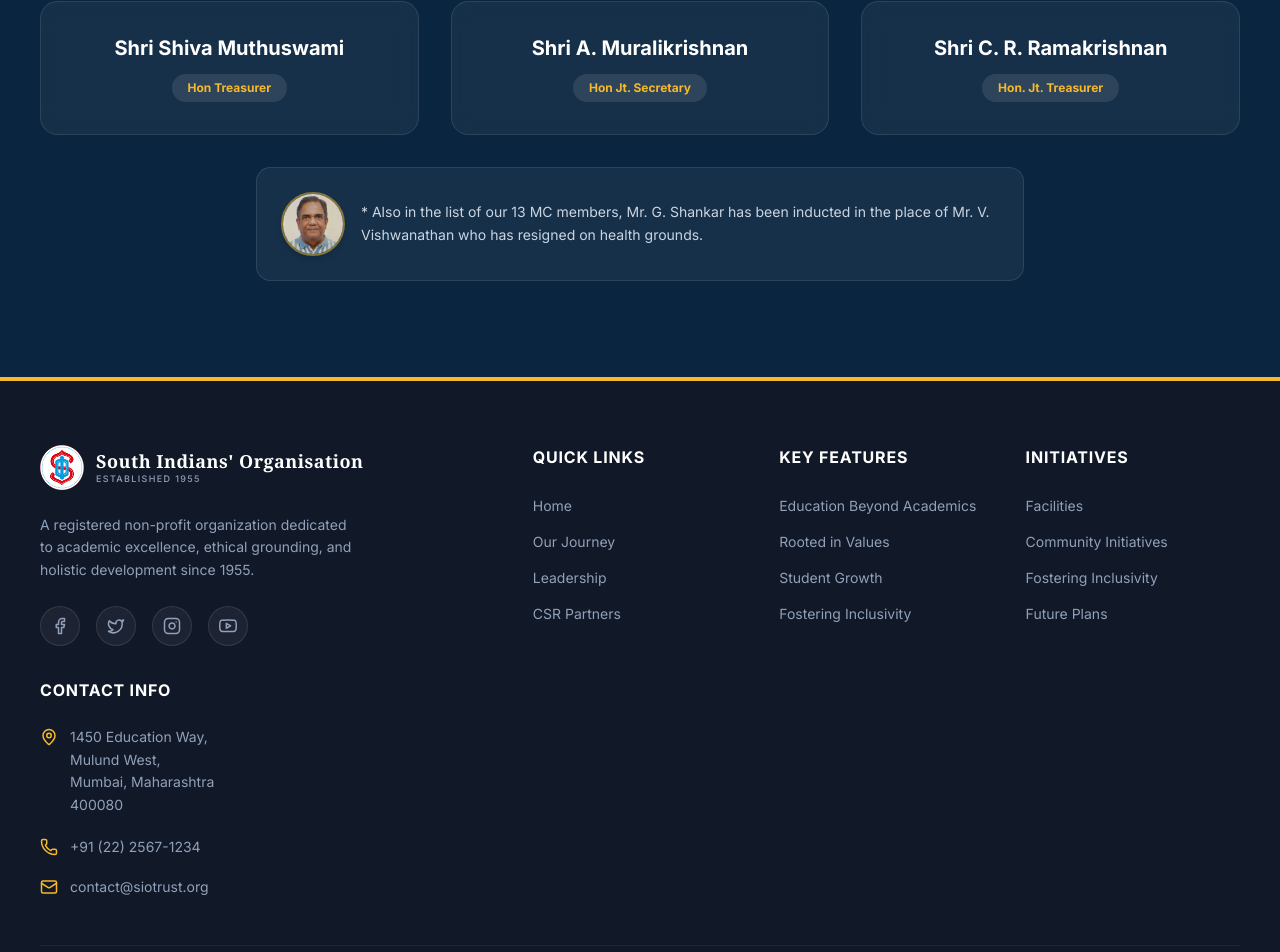
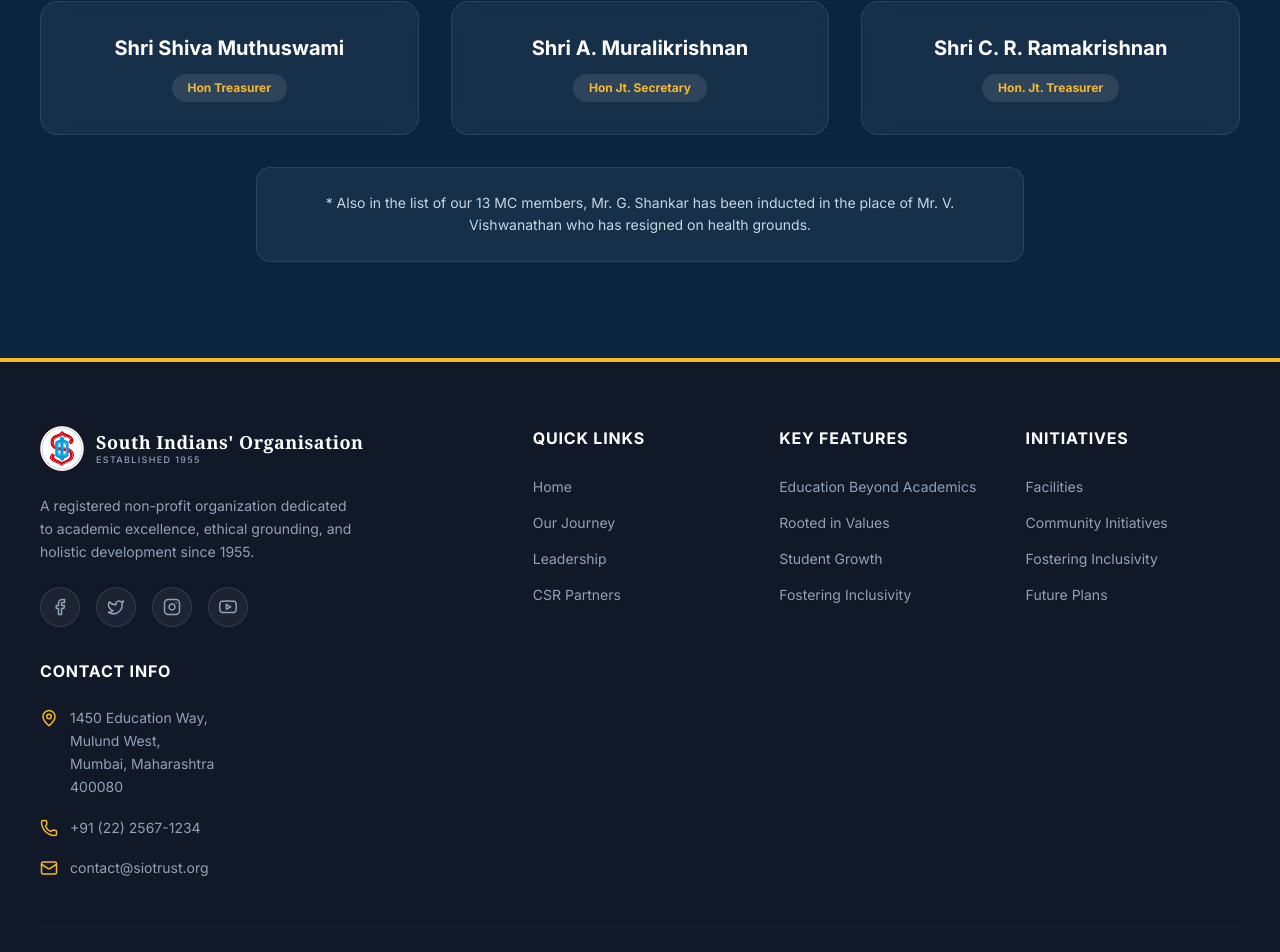
Before and after one commit to inspirexcellence/sio-trust, a Next.js app: page /about/team in a window 1280 px wide. Shown: the part 1117-2069 px from the top of the page. Built offline with nearby package versions, Linux system fonts and the light colour scheme.

Commit message:
Remove picture from MC member induction note on team page

```diff
--- a/src/app/about/team/page.tsx
+++ b/src/app/about/team/page.tsx
@@ -108,13 +108,8 @@ export default function TeamPage() {
           <motion.div
             initial={{ opacity: 0 }}
             whileInView={{ opacity: 1 }}
-            className="flex flex-col sm:flex-row items-center justify-center gap-4 bg-white/5 border border-white/10 rounded-2xl p-6 max-w-3xl mx-auto text-center sm:text-left"
+            className="text-center bg-white/5 border border-white/10 rounded-2xl p-6 max-w-3xl mx-auto"
           >
-            <img
-              src="/trustees/G.Shankar.jpeg"
-              alt="Shri G. Shankar"
-              className="w-16 h-16 rounded-full object-cover border-2 border-primary/50 shrink-0 shadow-md"
-            />
             <p className="text-slate-300 text-sm leading-relaxed">
               * Also in the list of our 13 MC members, Mr. G. Shankar has been inducted in the place of Mr. V. Vishwanathan who has resigned on health grounds.
             </p>
```
